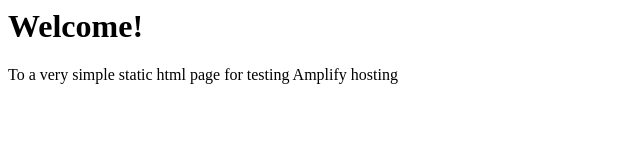
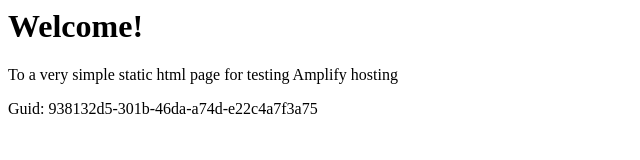
Before and after one commit to aws-aemilia-fra/Github-PR-Commit-Integration-Test-DoNotTouch-GitHubAutoBuildCanaryTest-v1-preprod-eu-central-1, a website: page src/index.html in a window 1280 px wide. Shown: the whole page, without its empty margins (0-640 px from the left). Drawn offline with Linux system fonts and the light colour scheme.

Commit message:
commit from integ tests

```diff
--- a/src/index.html
+++ b/src/index.html
@@ -1,3 +1,5 @@
+
+
 <html lang="en">
 
 <head>
@@ -10,6 +12,6 @@
 <body>
     <h1>Welcome!</h1>
     <p>To a very simple static html page for testing Amplify hosting</p>
-</body>
+    <p>Guid: 938132d5-301b-46da-a74d-e22c4a7f3a75</p></body>
 
 </html>
```
